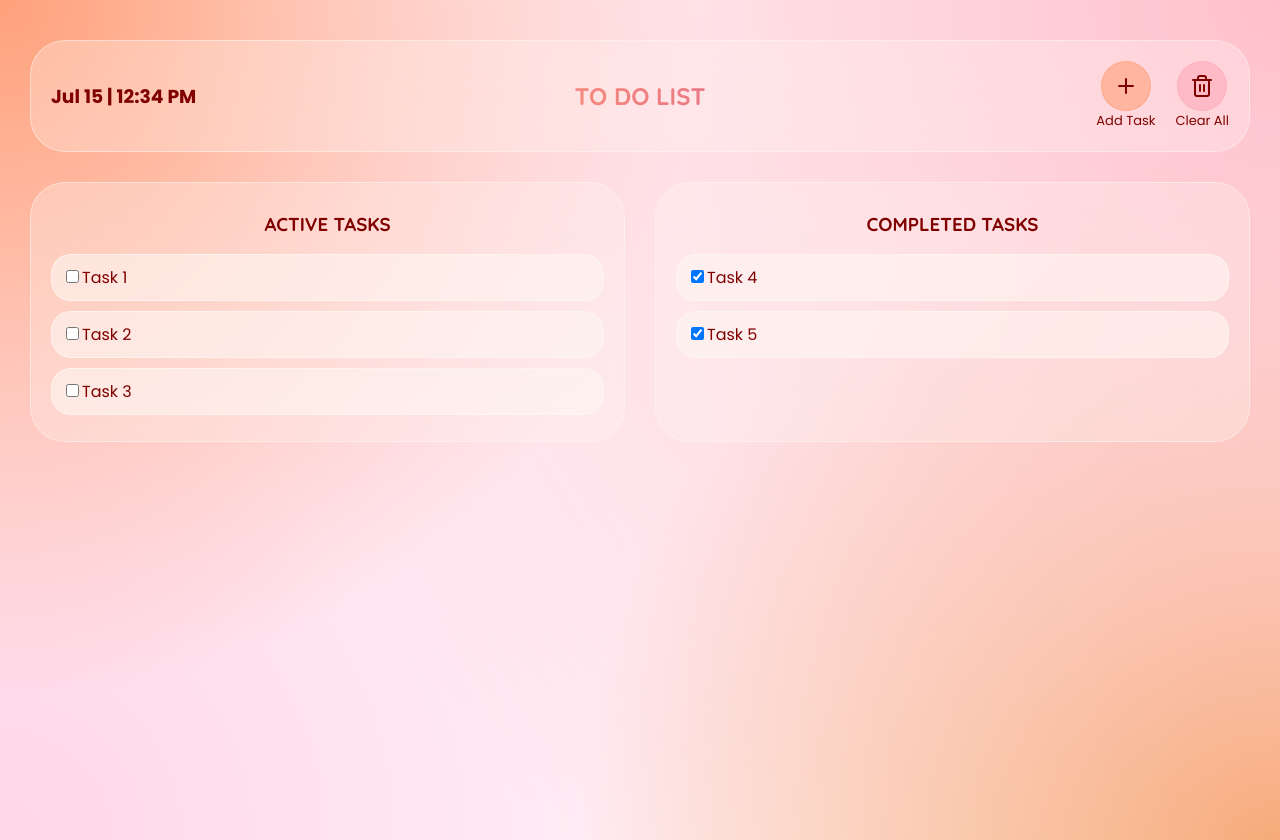
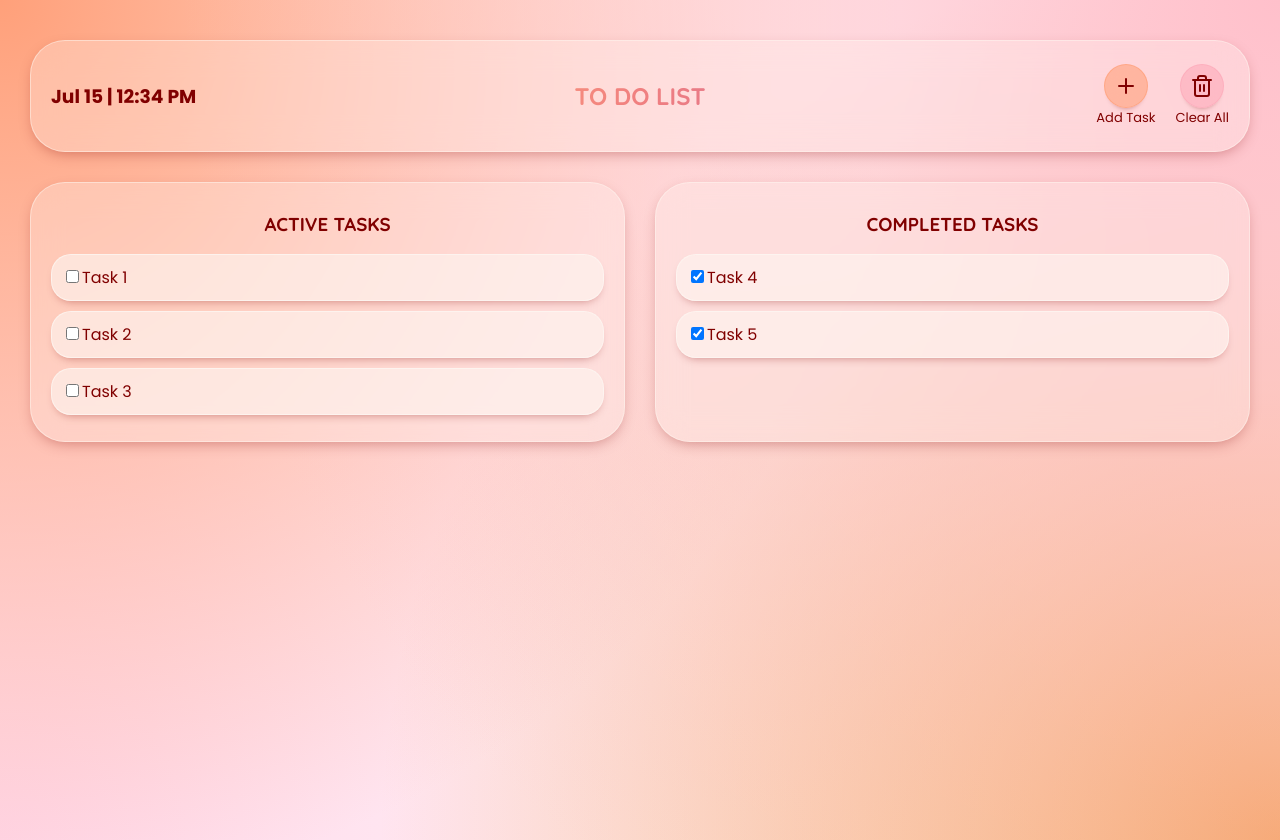
Before and after one commit to vergiene/todo-app, a React (Vite) app: page / in a window 1280 px wide. Built offline with nearby package versions, Linux system fonts and the light colour scheme.

Commit message:
Add shadow to the Header and Cards

```diff
--- a/src/App.css
+++ b/src/App.css
@@ -14,14 +14,15 @@
   min-height: 70px;
   background: rgba(253, 246, 240, 0.3);
   border: 1px solid rgba(253, 246, 240, 0.5);
+  box-shadow: 0 5px 15px -5px rgba(128, 0, 0, 0.4);
 }
 
 .header::before {
   content: "";
   position: absolute;
   inset: 0;
-  backdrop-filter: blur(20px);
-  -webkit-backdrop-filter: blur(20px);
+  backdrop-filter: blur(15px);
+  -webkit-backdrop-filter: blur(15px);
   border-radius: 35px;
   z-index: -1;
 }
@@ -58,16 +59,17 @@
 }
 
 .clearAllButton, .addNewTaskButton {
-  height: 50px;
-  width: 50px;
+  height: 44px;
+  width: 44px;
   border-radius: 50%;
   border: none;
   display: flex;
   justify-content: center;
   align-items: center;
-  backdrop-filter: blur(20px);
-  --webkit-backdrop-filter: blur(20px);
+  backdrop-filter: blur(15px);
+  --webkit-backdrop-filter: blur(15px);
   color: maroon;
+  box-shadow: 0 5px 5px -5px rgba(128, 0, 0, 0.4);
 }
 
 .addNewTaskButton {
@@ -101,9 +103,10 @@
   max-height: 400px;
   overflow-y: scroll;
   background: rgba(253, 246, 240, 0.3);
-  backdrop-filter: blur(20px);
-  -webkit-backdrop-filter: blur(20px);
+  backdrop-filter: blur(15px);
+  -webkit-backdrop-filter: blur(15px);
   border: 1px solid rgba(253, 246, 240, 0.5);
+  box-shadow: 0 5px 15px -5px rgba(128, 0, 0, 0.4);
 }
 
 .taskRow {
@@ -115,6 +118,7 @@
   padding: 10px;
   border-radius: 20px;
   margin: 10px;
+  box-shadow: 0 5px 10px -5px rgba(128, 0, 0, 0.4);
 }
 
 .taskRow .taskButton {
@@ -162,11 +166,6 @@
     font-size: 18px;
   }
 
-  .clearAllButton, .addNewTaskButton {
-    height: 44px;
-    width: 44px;
-  }
-
   .title {
     font-size: 25px;
   }
@@ -199,8 +198,6 @@
     right: 0;
     margin: 20px;
     z-index: 1;
-    border: 1px solid rgba(255, 160, 122, 1);
-    color: white;
   }
 
   .activeTasks, .completedTasks {
--- a/src/index.css
+++ b/src/index.css
@@ -3,7 +3,7 @@ body {
   min-height: 100vh;
   background: rgb(253, 246, 240);
   background: radial-gradient(circle 1100px at top right, pink, transparent),
-  radial-gradient(circle 700px at top left, lightsalmon, transparent),
-  radial-gradient(circle 700px at bottom right, sandybrown, transparent),
+  radial-gradient(circle 900px at top left, lightsalmon, transparent),
+  radial-gradient(circle 900px at bottom right, sandybrown, transparent),
   radial-gradient(circle 1100px at bottom left, rgb(255, 214, 232), transparent);
 }
```
